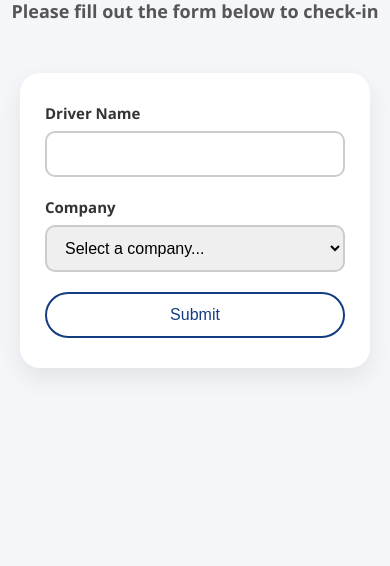
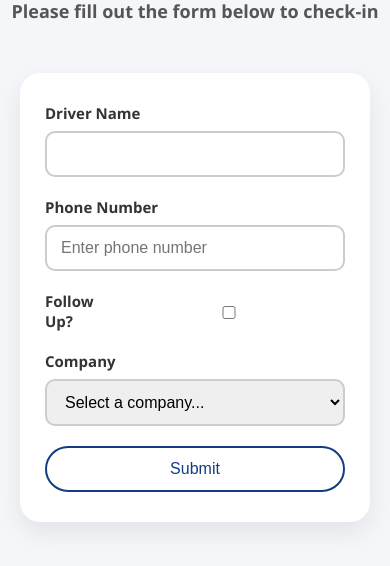
Before and after one commit to 95b9c7/Level1, a Django app: page /driver_form/ in a window 390 px wide. Shown: the part 193-759 px from the top of the page. Run offline with Django 3.2, Linux system fonts and the light colour scheme; data that the repository does not hold is empty.

Commit message:
Added phone number and Follow Up check box to driver form

```diff
--- a/static/css/menu.css
+++ b/static/css/menu.css
@@ -249,6 +249,13 @@ body {
 
 .form-group {
     margin-bottom: 20px;
+    text-align: left;
+}
+
+.form-group input[type="checkbox"] {
+    display: inline-block;
+    margin-top: 6px;
+    margin-left: 0;
 }
 
 .form-label {
--- a/waitapp/forms.py
+++ b/waitapp/forms.py
@@ -11,6 +11,14 @@ STATUS_CHOICES = [
 ]
 
 class TruckDriverForm(forms.ModelForm):
+    class Meta:
+        model = TruckDriver
+        fields = ['name', 'company', 'phone_number', 'is_follow_up']
+    name = forms.CharField(
+        label='Driver Name',
+        max_length=200,
+        required=True
+    )
     company = forms.ModelChoiceField(
         label='Company',
         queryset=Company.objects.all().order_by('name'),
@@ -18,10 +26,22 @@ class TruckDriverForm(forms.ModelForm):
         required=True,
         empty_label='Select a company...'
     )
-    class Meta:
-        model = TruckDriver
-        fields = ['name', 'company']
-    name = forms.CharField(label='Driver Name', max_length=200,required=True)
+    phone_number = forms.CharField(
+        label='Phone Number',
+        max_length=20,
+        required=True,
+        widget=forms.TextInput(attrs={
+            'class': 'form-control',
+            'placeholder': 'Enter phone number'
+        })
+    )
+
+    is_follow_up = forms.BooleanField(
+        label='Follow-up?',
+        required=False,
+        widget=forms.CheckboxInput(attrs={'class': 'form-check-input'})
+    )
+
 
 class MasterReportForm(forms.Form):
     status = forms.ChoiceField(
--- a/waitapp/models.py
+++ b/waitapp/models.py
@@ -15,6 +15,8 @@ class TruckDriver(models.Model):
     finished_date = models.DateField(null=True, blank=True)
     finished_time = models.TimeField(null=True, blank=True)
     finished_employee = models.CharField(max_length=200, default='-')
+    phone_number = models.CharField(max_length=20, blank=True, null=True)
+    is_follow_up = models.BooleanField(default=False)
 
 class Company(models.Model):
     name = models.CharField(max_length=255, unique=True)
--- a/waitapp/templates/driver_form.html
+++ b/waitapp/templates/driver_form.html
@@ -32,7 +32,16 @@
                 <label for="{{ form.name.id_for_label }}" class="form-label">Driver Name</label>
                 {{ form.name }}
             </div>
-
+            <div class="form-group">
+                <label for="{{ form.name.id_for_label}}" class="form-label">Phone Number</label>
+                {{ form.phone_number }}
+            </div>
+           <div class="form-group" style="display: flex; align-items: center; gap: 10px;">
+                <label for="{{ form.is_follow_up.id_for_label }}" class="form-label" style="margin: 0;">
+                    Follow Up?
+                </label>
+                {{ form.is_follow_up }}
+            </div>
             <div class="form-group">
                 <label for="{{ form.company.id_for_label }}" class="form-label">Company</label>
                 {{ form.company }}
```
Also changed, not shown: waitapp/migrations/0016_truckdriver_is_follow_up_truckdriver_phone_number.py (added).
